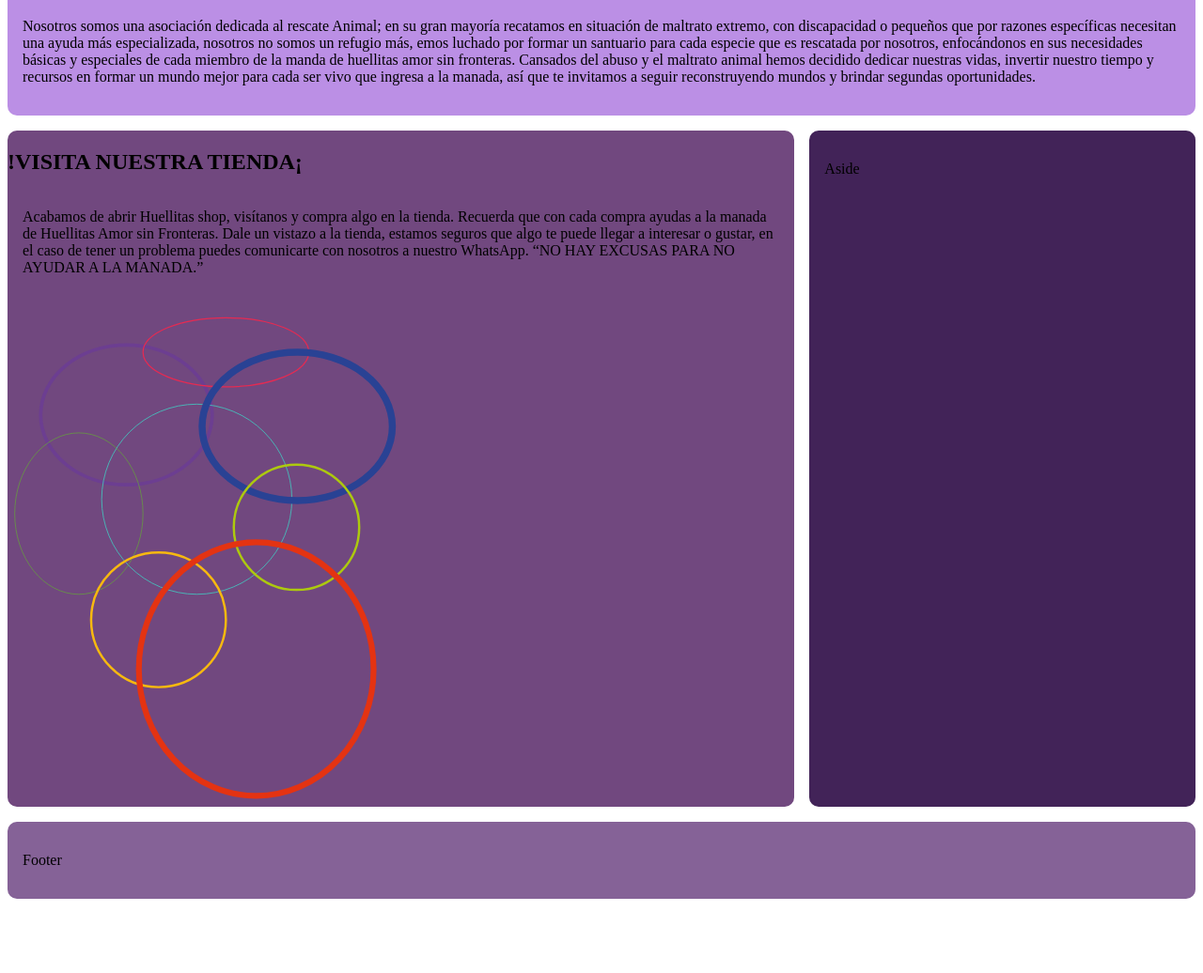
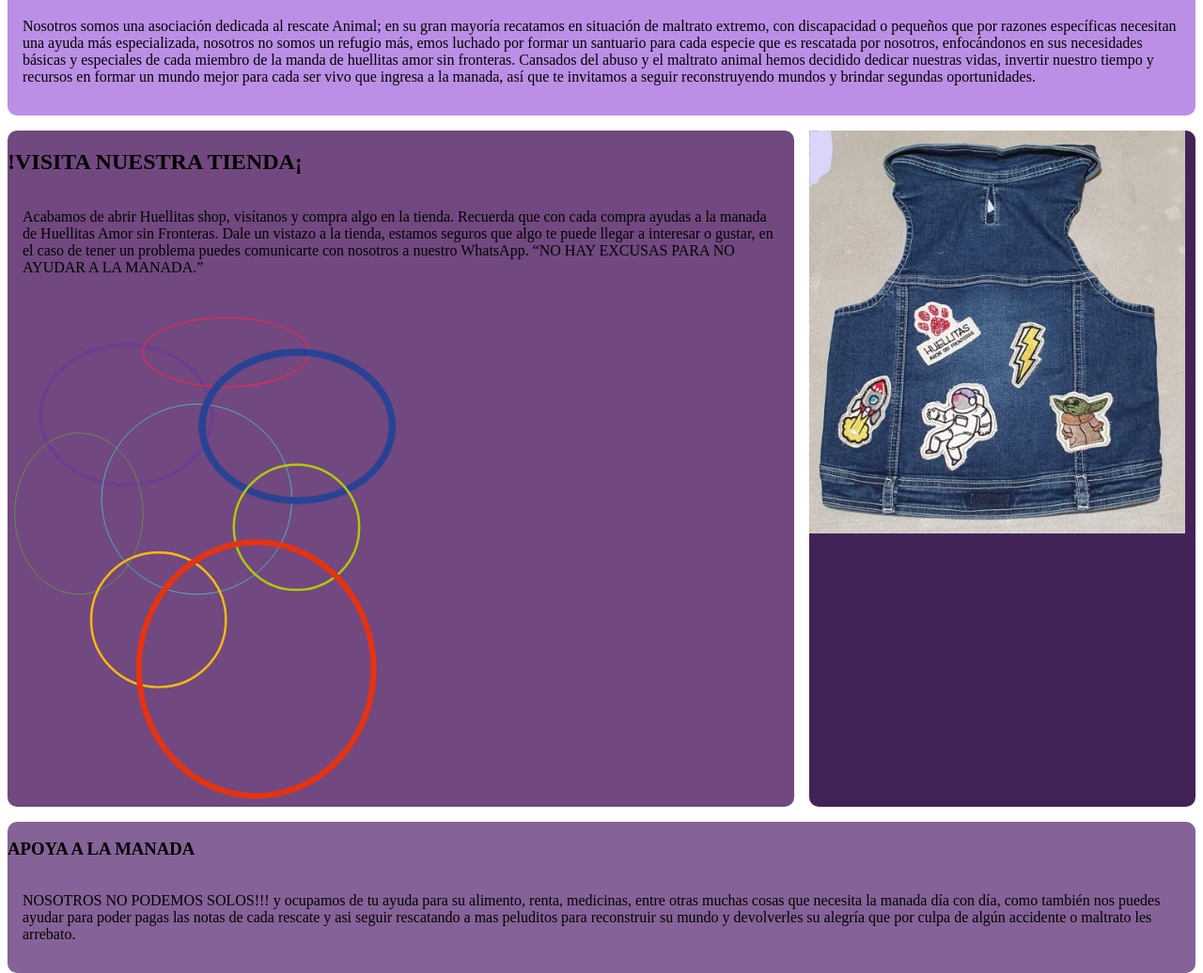
Before and after one commit to Ameli2905/PaginaswebDFG52, a plain HTML site: page Fundacion/index.html in a window 1280 px wide. Shown: the part 117-1153 px from the top of the page at 94% size. Before the commit the page ends 1074 px from the top, so only its background shows below. Drawn offline with nearby package versions, Linux system fonts and the light colour scheme; files whose address does not match are found by name.

Commit message:
Fundacion
Fundacion info completa

```diff
--- a/Fundacion/index.html
+++ b/Fundacion/index.html
@@ -25,10 +25,11 @@
             <div id="my-div"></div>
         </main>
         <aside class="borde lado">
-            <p>Aside</p>
+            <img width="400" src="img/WhatsApp-Image-2023-01-28-at-22.46.30-1-954x1024.jpeg" alt="chaleco para perrito">
         </aside>
         <footer class="borde pie">
-            <p>Footer</p>
+            <h3>APOYA A LA MANADA</h3>
+            <p>NOSOTROS NO PODEMOS SOLOS!!! y ocupamos de tu ayuda para su alimento, renta, medicinas, entre otras muchas cosas que necesita la manada día con día, como también nos puedes ayudar para poder pagas las notas de cada rescate y asi seguir rescatando a mas peluditos para reconstruir su mundo y devolverles su alegría que por culpa de algún accidente o maltrato les arrebato.</p>
         </footer>
     </div>
     <script src="js/vivus.js"></script>
```
